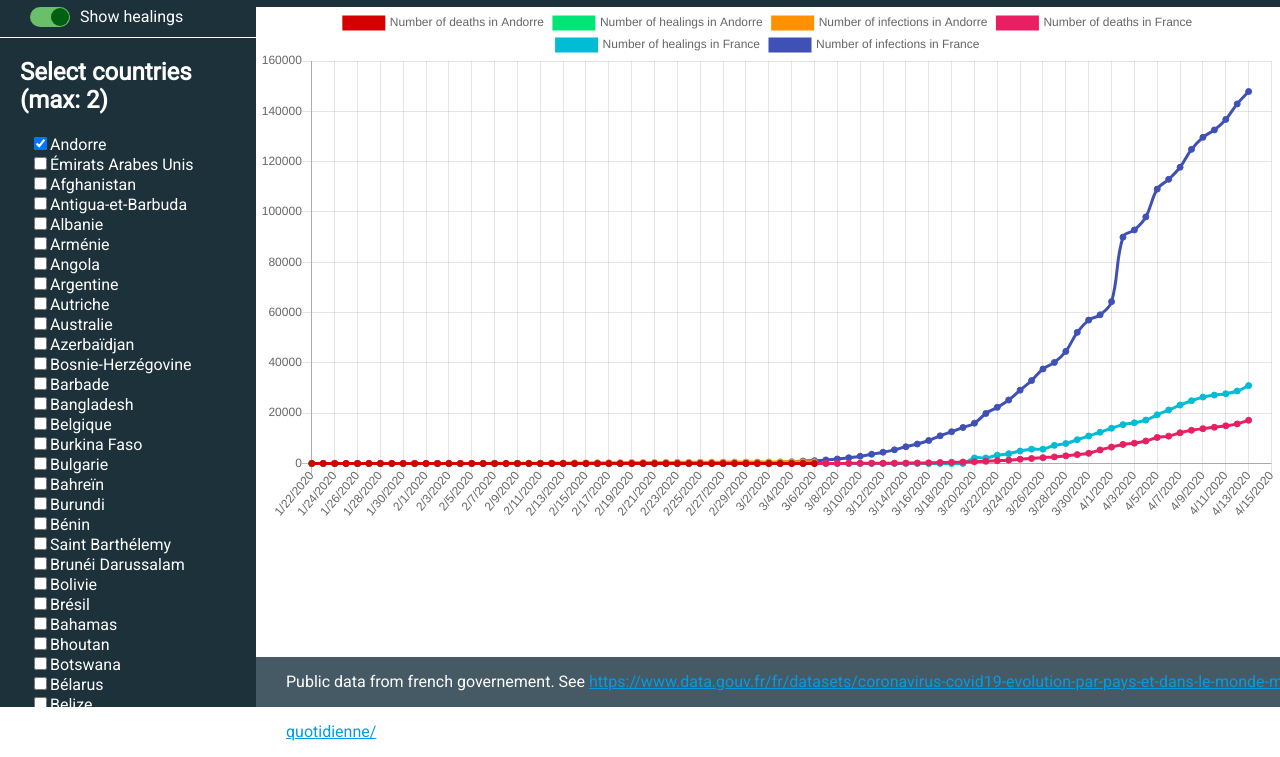
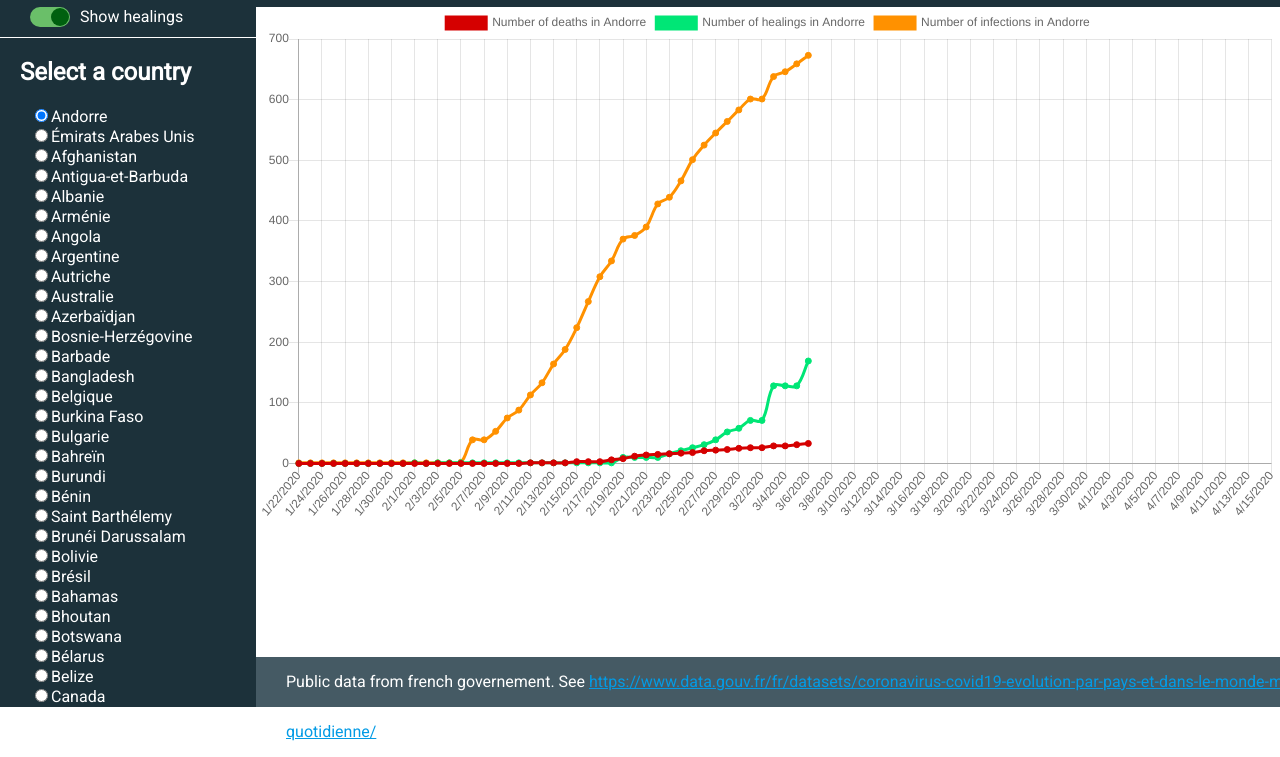
Before and after one commit to antoineprudhomme5/covid19-data-visualization, a plain HTML site: page index.html in a window 1280 px wide. Both pictures are taken after a click on the radio button 40 px from the left and 236 px from the top of the page. Shown: the part 93-850 px from the top of the page. Drawn offline with nearby package versions, Linux system fonts and the light colour scheme.

Commit message:
use radio button, select only one country

```diff
--- a/colorsChart.js
+++ b/colorsChart.js
@@ -8,8 +8,4 @@ const colorCharts = [{
   deaths: "rgb(213, 0, 0)",
   infections: "rgb(255, 145, 0)",
   healings: "rgb(0, 230, 118)",
-}, {
-  deaths: "rgb(233, 30, 99)",
-  infections: "rgb(63, 81, 181)",
-  healings: "rgb(0, 188, 212)",
 }];
--- a/index.html
+++ b/index.html
@@ -57,7 +57,7 @@
         </div>
         <div class="separator"></div>
         <div class="countries_container">
-          <h2>Select countries (max: 2)</h2>
+          <h2>Select a country</h2>
           <ul id="countries"></ul>
         </div>
       </div>
--- a/index.js
+++ b/index.js
@@ -14,8 +14,8 @@ healingsSwitchEL.checked = true;
 const countriesEl = document.getElementById("countries");
 countries.forEach((country) => {
   const checkboxEl = document.createElement("input");
-  checkboxEl.type = "checkbox";
-  checkboxEl.name = country;
+  checkboxEl.type = "radio";
+  checkboxEl.name = "country";
   checkboxEl.value = country;
   checkboxEl.className = "country_choice";
 
@@ -28,7 +28,7 @@ countries.forEach((country) => {
 
 document.querySelector(
   `input[value="${defaultCountry}"]`
-).checked = true;
+).checked = "checked";
 
 function buildCountryDatasets(country, colorIndex = 0) {
   const datasets = [];
@@ -62,17 +62,11 @@ function buildCountryDatasets(country, colorIndex = 0) {
   return datasets;
 }
 
-function buildDatasetsForSelectedCountries() {
-  const countriesCheckedEl = Array.from(document.querySelectorAll(
+function buildDatasetsForSelectedCountry() {
+  const countryCheckedEl = document.querySelector(
     'input[class="country_choice"]:checked'
-  ));
-  const countries = countriesCheckedEl.map((el) => el.value);
-  const datasets = [];
-  countries.forEach((country, i) => {
-    buildCountryDatasets(country, i).forEach((countryDataset) => {
-      datasets.push(countryDataset);
-    });
-  });
+  );
+  const datasets = buildCountryDatasets(countryCheckedEl.value);
 
   if (globalDataSwitchEL.checked) {
     if (deathsSwitchEL.checked) {
@@ -104,31 +98,16 @@ const config = {
 
 const myLineChart = new Chart(ctx, config);
 
-function handleSwitchStateChange() {
-  config.data.datasets = buildDatasetsForSelectedCountries();
+function handleChange() {
+  config.data.datasets = buildDatasetsForSelectedCountry();
   myLineChart.update();
 }
 
-globalDataSwitchEL.addEventListener("change", handleSwitchStateChange);
-infectionsSwitchEL.addEventListener("change", handleSwitchStateChange);
-deathsSwitchEL.addEventListener("change", handleSwitchStateChange);
-healingsSwitchEL.addEventListener("change", handleSwitchStateChange);
-
-function handleClickOnCountryCheckbox(el) {
-  const countriesCheckedEl = Array.from(document.querySelectorAll(
-    'input[class="country_choice"]:checked'
-  ));
-  const nbChecked = countriesCheckedEl.length;
-  if (nbChecked === 3) {
-    el.checked = false;
-  } else {
-    config.data.datasets = buildDatasetsForSelectedCountries();
-    myLineChart.update();
-  }
-}
+globalDataSwitchEL.addEventListener("change", handleChange);
+infectionsSwitchEL.addEventListener("change", handleChange);
+deathsSwitchEL.addEventListener("change", handleChange);
+healingsSwitchEL.addEventListener("change", handleChange);
 
 Array.from(document.getElementsByClassName("country_choice")).map((el) => {
-  el.addEventListener("click", (event) => {
-    handleClickOnCountryCheckbox(event.target);
-  });
+  el.addEventListener("click", handleChange);
 });
```
